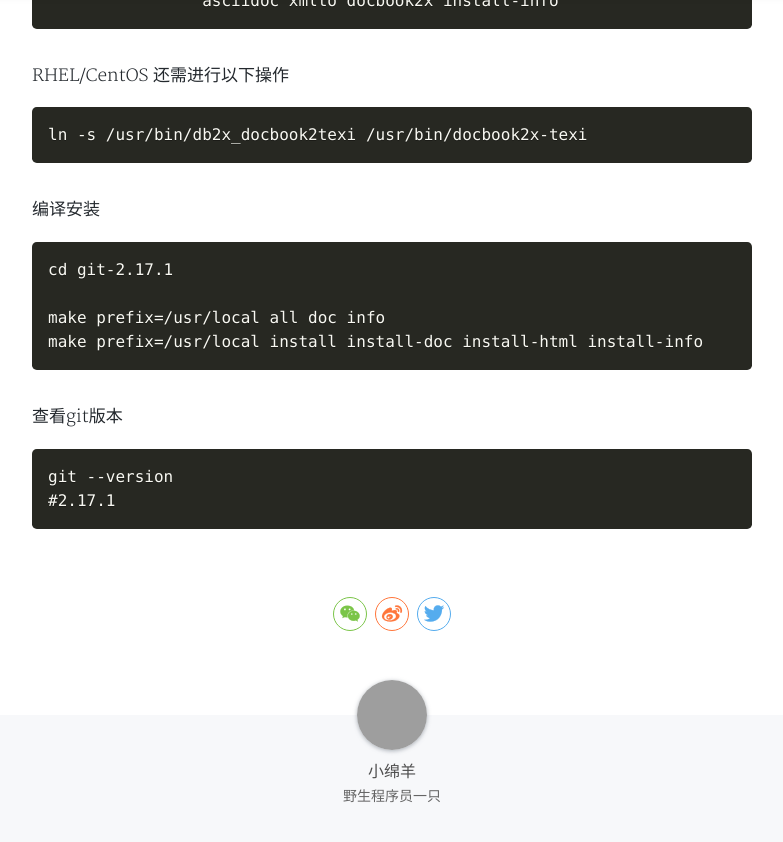
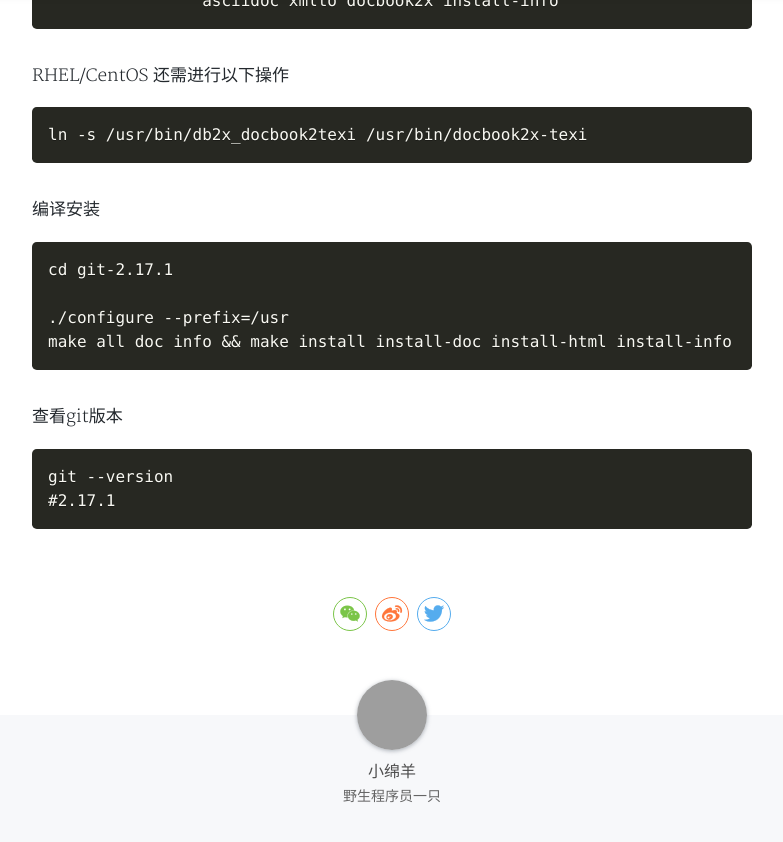
Before and after one commit to mingyangxiao/blog, a Jekyll site: the page built from _posts/2018-06-06-linux-install-git.md, in a window 1280 px wide and 900 px high, scrolled down 987 px. Shown: the top 842 px of the window, without its empty margins (248-1031 px from the left). Built offline with Jekyll 4.4.1, drawn with Linux system fonts in a browser that asks for light colours; nearby versions of some CDN libraries; a style sheet for code colours, icons or effects is not loaded; grey boxes are pictures that could not be loaded.

Commit message:
更新git安装配置方法

````diff
--- a/_posts/2018-06-06-linux-install-git.md
+++ b/_posts/2018-06-06-linux-install-git.md
@@ -40,8 +40,8 @@ ln -s /usr/bin/db2x_docbook2texi /usr/bin/docbook2x-texi
 ```shell
 cd git-2.17.1
 
-make prefix=/usr/local all doc info
-make prefix=/usr/local install install-doc install-html install-info
+./configure --prefix=/usr
+make all doc info && make install install-doc install-html install-info
 ```
 
 查看git版本
````
